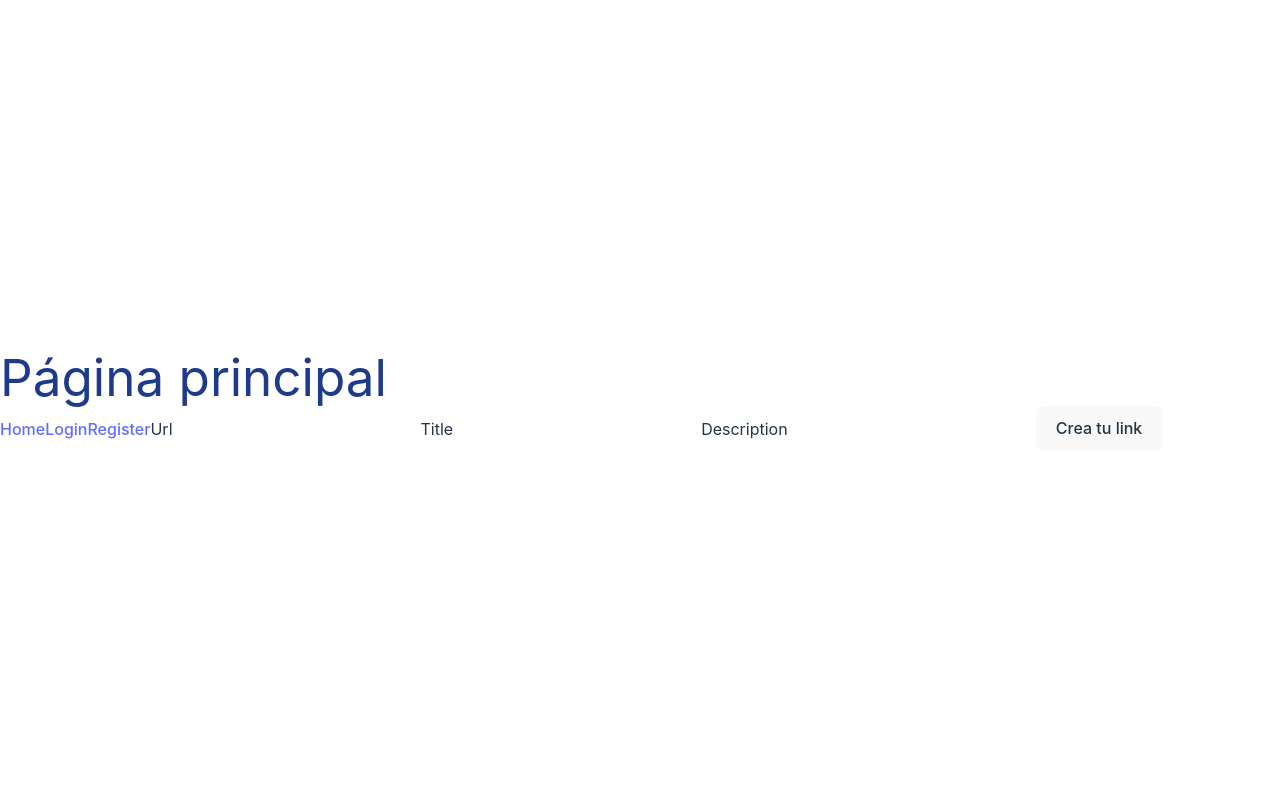
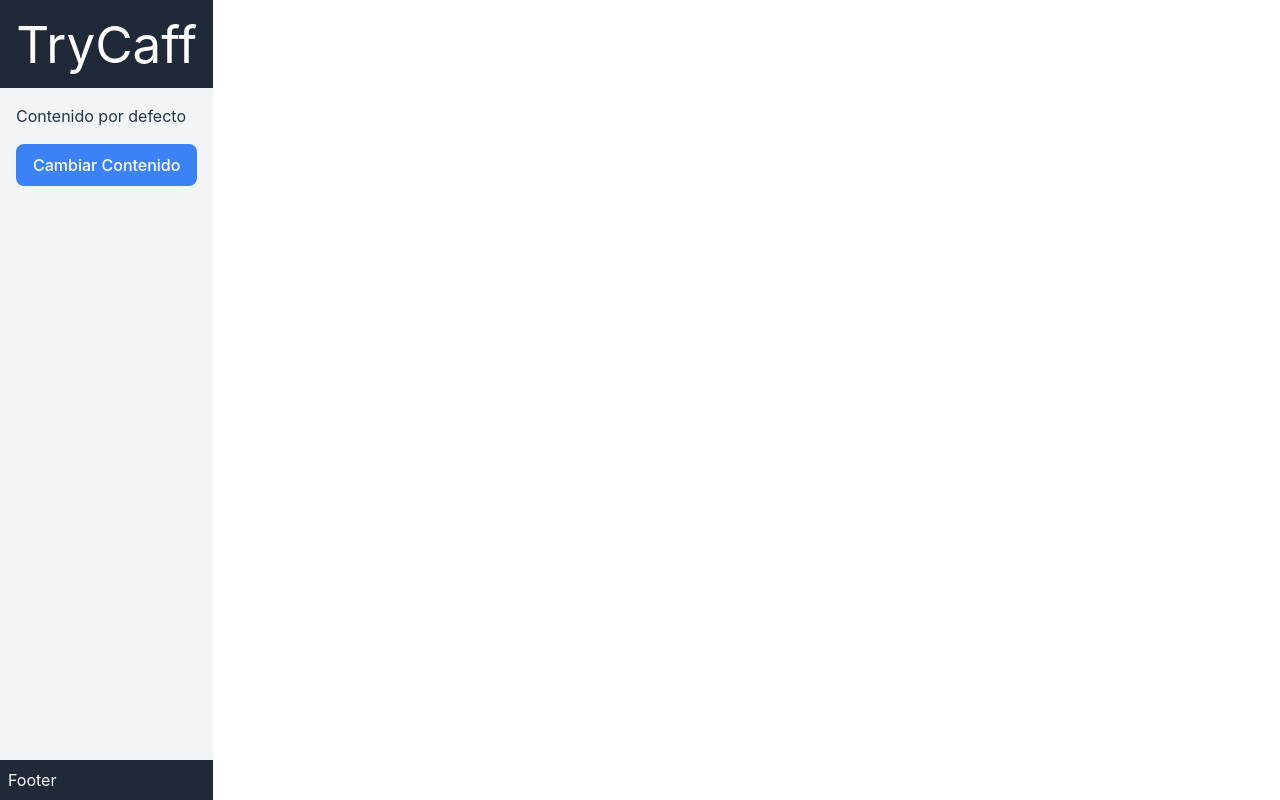
Before and after one commit to GuillermoGCP/Social-Links, a React (Vite) app: page / in a window 1280 px wide. Built offline with nearby package versions, Linux system fonts and the light colour scheme.

Commit message:
componente Base creado y estilado

```diff
--- /dev/null
+++ b/src/components/BaseComponent.jsx
@@ -0,0 +1,37 @@
+import { useState } from "react";
+
+const BaseComponent = () => {
+  const [dynamicContent, setDynamicContent] = useState("Contenido por defecto");
+
+  const handleContentChange = () => {
+    setDynamicContent("Nuevo contenido dinámico");
+  };
+
+  return (
+    <div className="flex flex-col min-h-screen items-center">
+      <header className="bg-gray-800 text-white w-full">
+        <div className="p-4">
+          <h1 className="m-0 text-center">TryCaff</h1>
+        </div>
+      </header>
+      <div className="flex-1 w-full bg-gray-100 min-h-full">
+        <div className="w-full p-4">
+          <p>{dynamicContent}</p>
+          <button
+            onClick={handleContentChange}
+            className="bg-blue-500 text-white py-2 px-4 mt-4"
+          >
+            Cambiar Contenido
+          </button>
+        </div>
+      </div>
+      <footer className="bg-gray-800 text-white w-full">
+        <div className="p-2">
+          <p>Footer</p>
+        </div>
+      </footer>
+    </div>
+  );
+};
+
+export default BaseComponent;
--- a/src/main.jsx
+++ b/src/main.jsx
@@ -3,7 +3,8 @@ import ReactDOM from "react-dom/client";
 import { ToastContainer } from "react-toastify";
 import "react-toastify/dist/ReactToastify.css";
 import { RouterProvider, createBrowserRouter } from "react-router-dom";
-import Home from "./pages/Home";
+import BaseComponent from "./components/BaseComponent";
+// import Home from "./pages/Home";
 import Register from "./pages/Register";
 import Login from "./pages/Login";
 import Dashboard from "./pages/Dashboard";
@@ -12,7 +13,8 @@ import "./index.css";
 import { TokenProvider } from "./contexs/tokenContext";
 
 const router = createBrowserRouter([
-  { path: "", element: <Home /> },
+  { path: "", element: <BaseComponent /> },
+  // { path: "", element: <Home /> },
   { path: "register", element: <Register /> },
   { path: "login", element: <Login /> },
   { path: "dashboard", element: <Dashboard /> },
```
